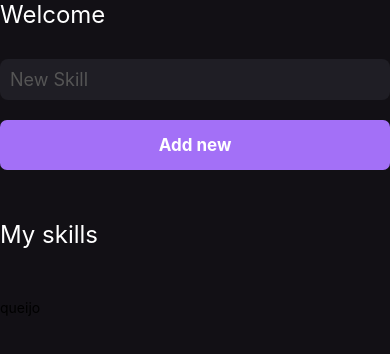
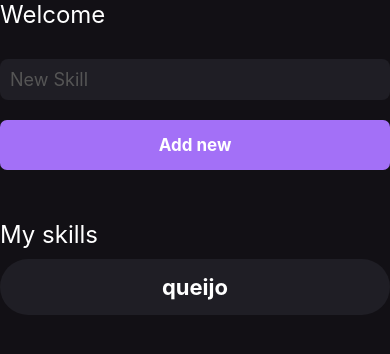
Before and after one commit to wesAlves/ignite-react-native-myskills, a React Native app: screen / in a window 390 px wide. Shown: the top 354 px of the page. Built offline with nearby package versions, Linux system fonts and the light colour scheme.

Commit message:
styles adjusted

```diff
--- a/src/components/Button/index.js
+++ b/src/components/Button/index.js
@@ -6,7 +6,7 @@ export const MyButton = props => {
     <TouchableOpacity
       style={styles.button}
       activeOpacity={0.7}
-      onPress={props.addSkillHandle}>
+      onPress={props.onPress}>
       <Text style={styles.buttonText}>{props.name}</Text>
     </TouchableOpacity>
   );
--- a/src/components/SkillCard/index.js
+++ b/src/components/SkillCard/index.js
@@ -3,8 +3,8 @@ import {TouchableOpacity, Text, StyleSheet} from 'react-native';
 
 export const SkillCard = props => {
   return (
-    <TouchableOpacity>
-      <Text style={[styles.title, {marginTop: 50}]}>{props.skill}</Text>
+    <TouchableOpacity style={styles.buttonSkill}>
+      <Text style={styles.textSkill}>{props.skill}</Text>
     </TouchableOpacity>
   );
 };
@@ -15,6 +15,7 @@ const styles = StyleSheet.create({
     padding: 15,
     borderRadius: 50,
     alignItems: 'center',
+    justifyContent: 'center',
     marginVertical: 10,
   },
   textSkill: {color: '#fff', fontSize: 22, fontWeight: 'bold'},
--- a/src/pages/Home.js
+++ b/src/pages/Home.js
@@ -34,7 +34,7 @@ export const Home = () => {
         onChangeText={setNewSkill}
       />
 
-      <MyButton name="Add new" addSkillHandle={addSkillHandle} />
+      <MyButton name="Add new" onPress={addSkillHandle} />
 
       <Text style={[styles.title, {marginTop: 50}]}>My skills</Text>
       {mySkills.map(skill => {
```
